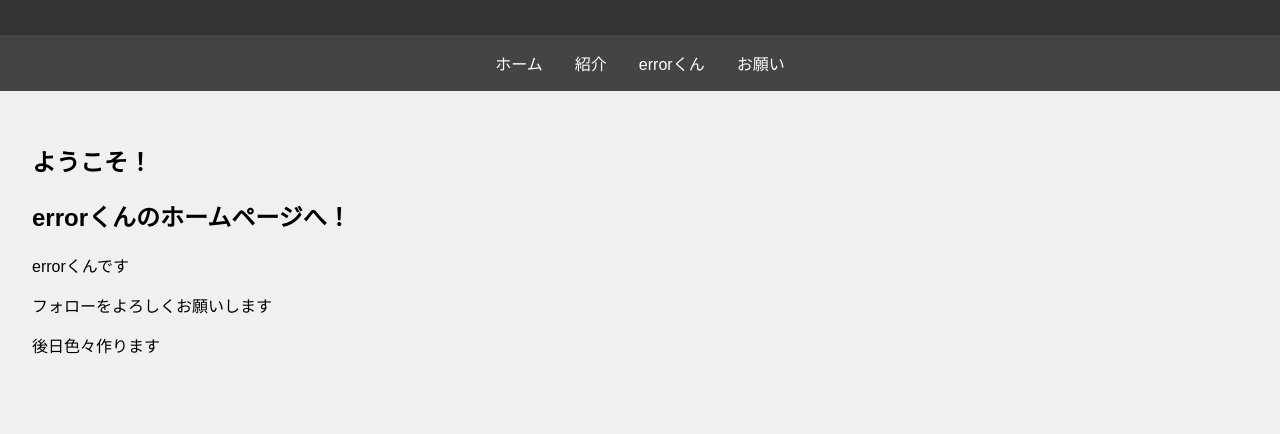
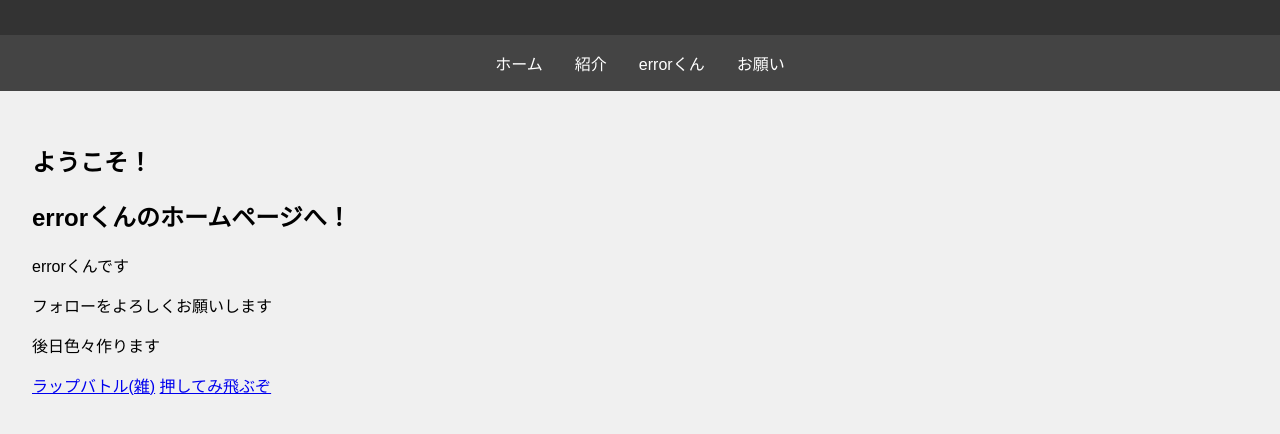
Before and after one commit to onliy-error/onliy-error.github.io, a plain HTML site: page please.html in a window 1280 px wide. Shown: the part 86-520 px from the top of the page. Drawn offline with Linux system fonts and the light colour scheme.

Commit message:
please.html

```diff
--- a/please.html
+++ b/please.html
@@ -57,3 +57,5 @@
         <p>errorくんです</p>
 <p>フォローをよろしくお願いします</p>
 <p>後日色々作ります</p>
+        <a href="rapper.html">ラップバトル(雑)</a>
+        <a href="sugoi.html">押してみ飛ぶぞ</a>
```
